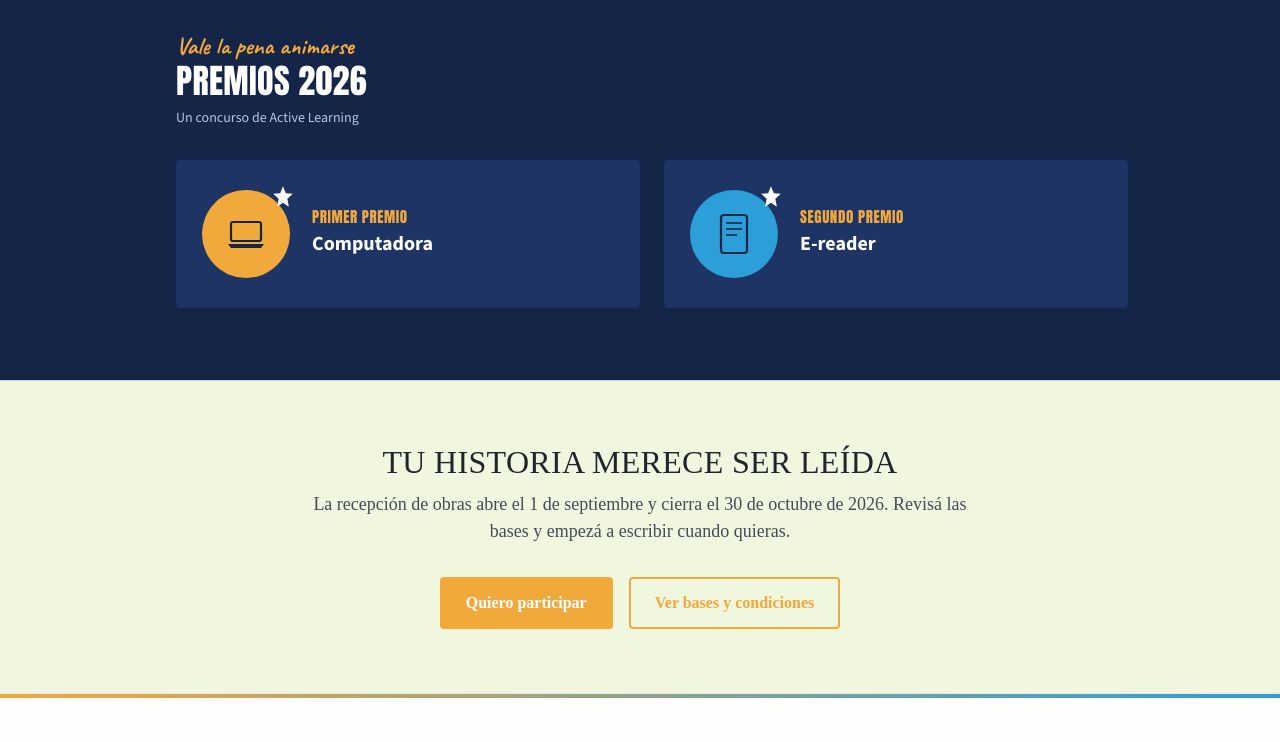
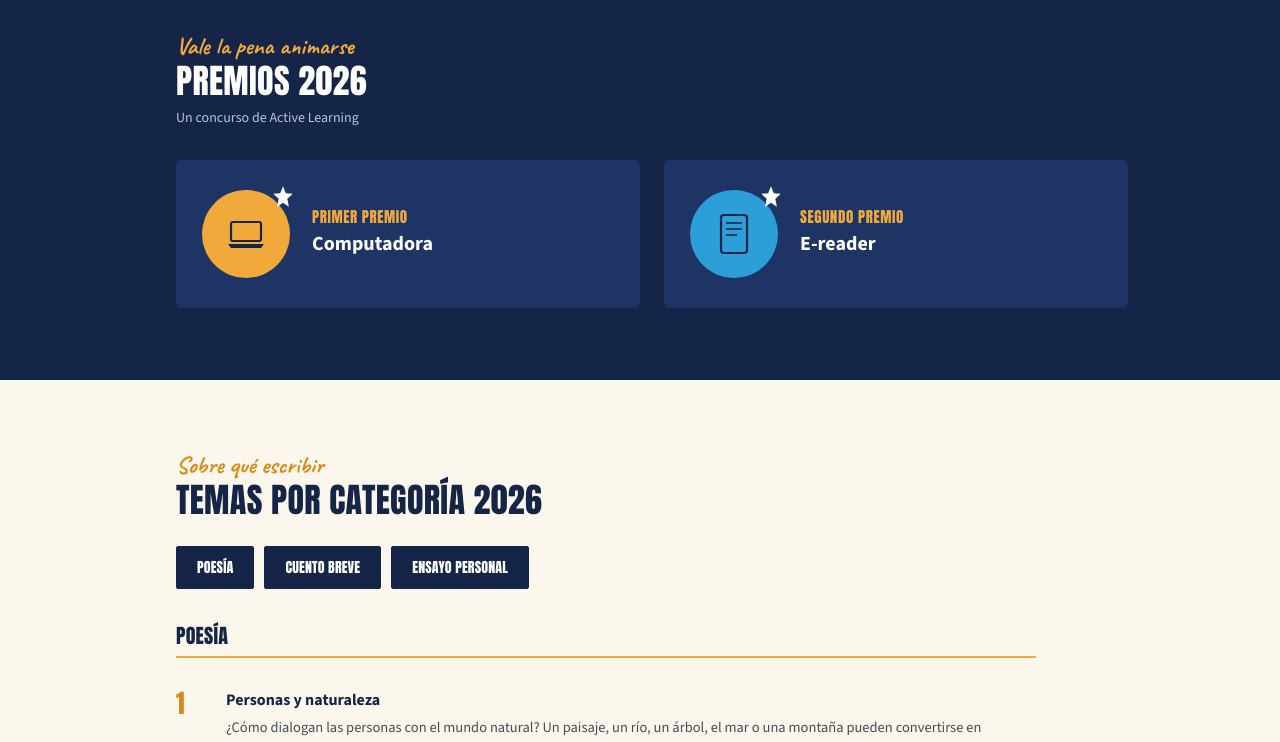
Before and after one commit to sophieblousson/voces-de-la-adolescencia, a Next.js app: page / in a window 1280 px wide. Shown: the part 2000-2742 px from the top of the page. Built offline with nearby package versions, Linux system fonts and the light colour scheme.

Commit message:
Add TemasPorCategoria component to HomePage

```diff
--- a/app/(public)/page.tsx
+++ b/app/(public)/page.tsx
@@ -2,6 +2,7 @@ import Hero from "@/components/home/Hero";
 import Categorias from "@/components/home/Categorias";
 import ComoParticipar from "@/components/home/ComoParticipar";
 import Premios from "@/components/home/Premios";
+import TemasPorCategoria from "@/components/home/TemasPorCategoria";
 import CTAFinal from "@/components/home/CTAFinal";
 
 export default function HomePage() {
@@ -11,6 +12,7 @@ export default function HomePage() {
       <Categorias />
       <ComoParticipar />
       <Premios />
+      <TemasPorCategoria />
       <CTAFinal />
     </>
   );
```
